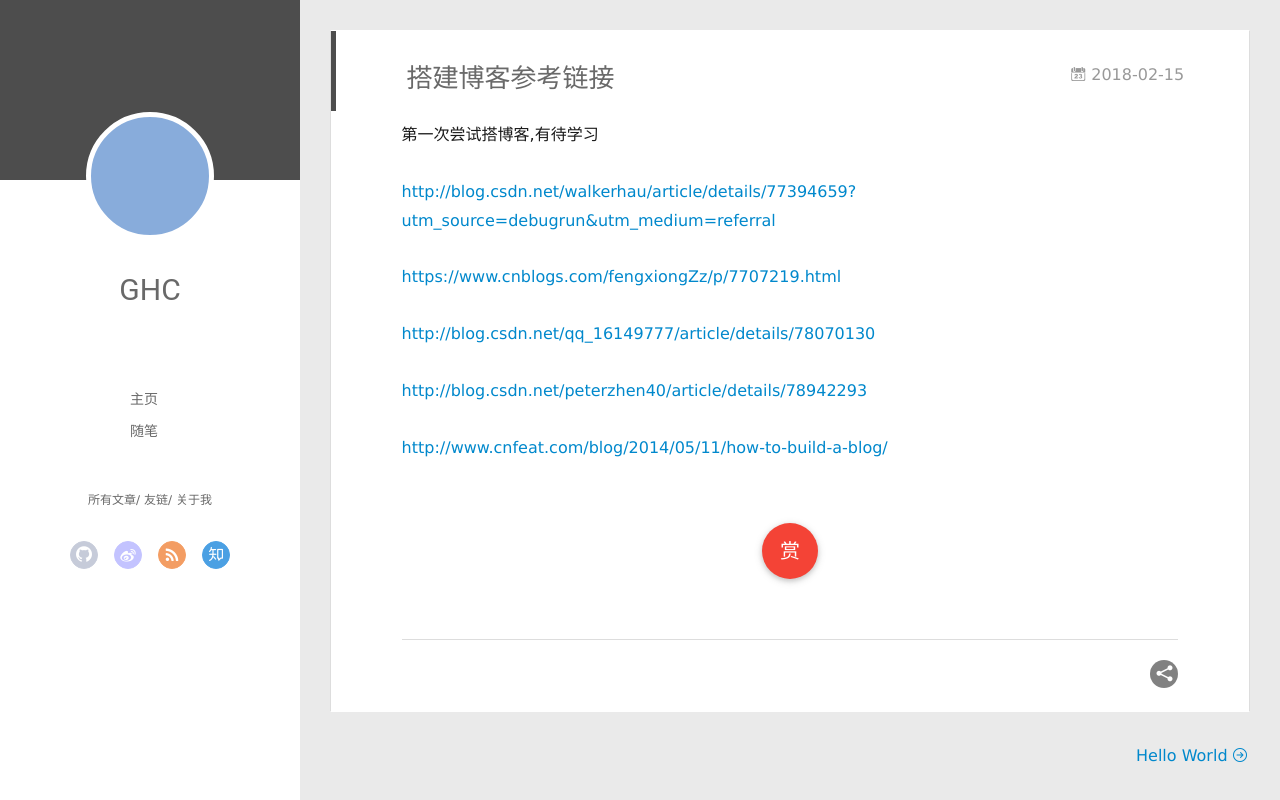
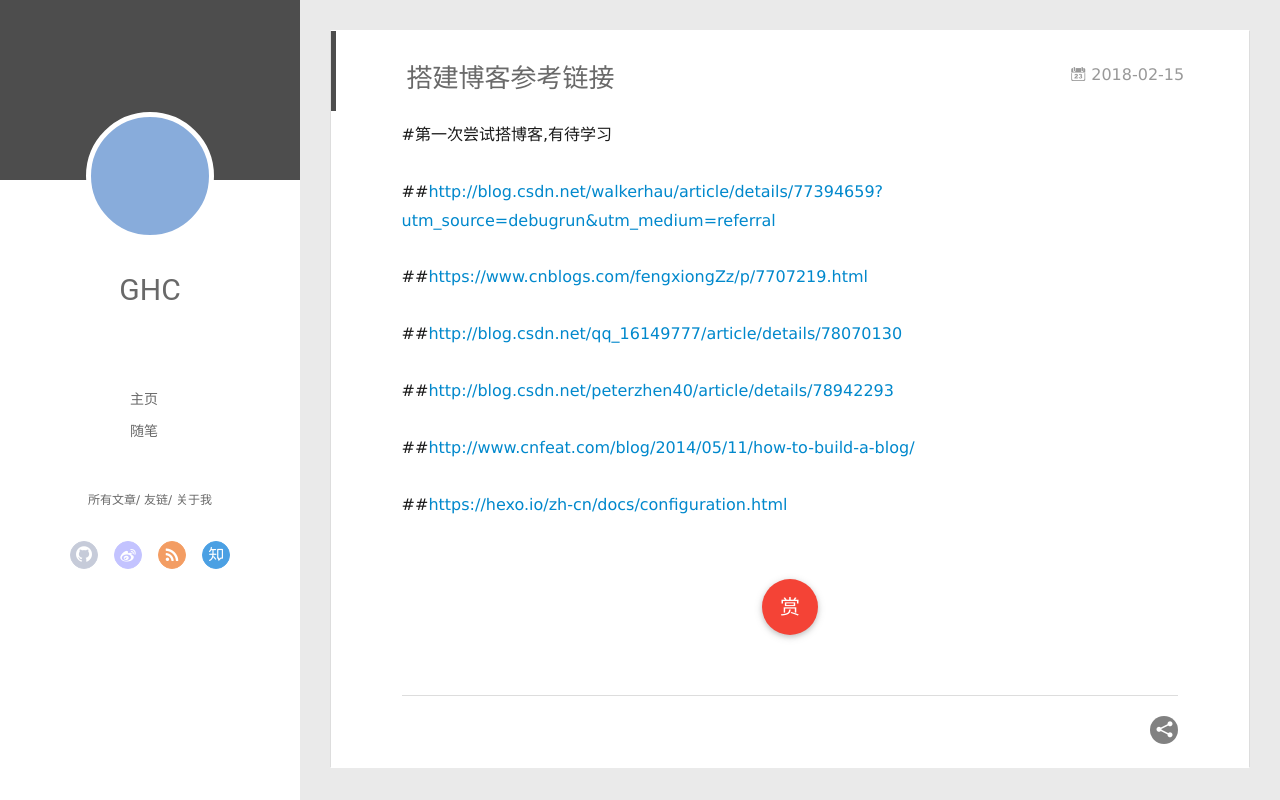
Before and after one commit to hcguoO0/ghcdgit.github.io, a plain HTML site: page 2018/02/15/blog/index.html in a window 1280 px wide. Drawn offline with Linux system fonts and the light colour scheme; no server answers.

Commit message:
Site updated: 2018-02-16 10:50:37

```diff
--- a/2018/02/15/blog/index.html
+++ b/2018/02/15/blog/index.html
@@ -8,16 +8,16 @@
   <link rel="dns-prefetch" href="https://ghcdgit.github.io">
   <title>搭建博客参考链接 | GHC&#39;s Blog</title>
   <meta name="viewport" content="width=device-width, initial-scale=1, maximum-scale=1">
-  <meta name="description" content="第一次尝试搭博客,有待学习 http://blog.csdn.net/walkerhau/article/details/77394659?utm_source=debugrun&amp;amp;utm_medium=referral https://www.cnblogs.com/fengxiongZz/p/7707219.html http://blog.csdn.net/qq_16149777/ar">
+  <meta name="description" content="#第一次尝试搭博客,有待学习 ##http://blog.csdn.net/walkerhau/article/details/77394659?utm_source=debugrun&amp;amp;utm_medium=referral ##https://www.cnblogs.com/fengxiongZz/p/7707219.html ##http://blog.csdn.net/qq_1614">
 <meta property="og:type" content="article">
 <meta property="og:title" content="搭建博客参考链接">
 <meta property="og:url" content="https://ghcdgit.github.io/2018/02/15/blog/index.html">
 <meta property="og:site_name" content="GHC&#39;s Blog">
-<meta property="og:description" content="第一次尝试搭博客,有待学习 http://blog.csdn.net/walkerhau/article/details/77394659?utm_source=debugrun&amp;amp;utm_medium=referral https://www.cnblogs.com/fengxiongZz/p/7707219.html http://blog.csdn.net/qq_16149777/ar">
-<meta property="og:updated_time" content="2018-02-16T01:58:02.613Z">
+<meta property="og:description" content="#第一次尝试搭博客,有待学习 ##http://blog.csdn.net/walkerhau/article/details/77394659?utm_source=debugrun&amp;amp;utm_medium=referral ##https://www.cnblogs.com/fengxiongZz/p/7707219.html ##http://blog.csdn.net/qq_1614">
+<meta property="og:updated_time" content="2018-02-16T02:35:26.632Z">
 <meta name="twitter:card" content="summary">
 <meta name="twitter:title" content="搭建博客参考链接">
-<meta name="twitter:description" content="第一次尝试搭博客,有待学习 http://blog.csdn.net/walkerhau/article/details/77394659?utm_source=debugrun&amp;amp;utm_medium=referral https://www.cnblogs.com/fengxiongZz/p/7707219.html http://blog.csdn.net/qq_16149777/ar">
+<meta name="twitter:description" content="#第一次尝试搭博客,有待学习 ##http://blog.csdn.net/walkerhau/article/details/77394659?utm_source=debugrun&amp;amp;utm_medium=referral ##https://www.cnblogs.com/fengxiongZz/p/7707219.html ##http://blog.csdn.net/qq_1614">
 
     <link rel="alternative" href="/atom.xml" title="GHC&#39;s Blog" type="application/atom+xml">
 
@@ -173,12 +173,13 @@
 
     <div class="article-entry" itemprop="articleBody">
 
-        <p>第一次尝试搭博客,有待学习</p>
-<p><a href="http://blog.csdn.net/walkerhau/article/details/77394659?utm_source=debugrun&amp;utm_medium=referral" target="_blank" rel="noopener">http://blog.csdn.net/walkerhau/article/details/77394659?utm_source=debugrun&amp;utm_medium=referral</a></p>
-<p><a href="https://www.cnblogs.com/fengxiongZz/p/7707219.html" target="_blank" rel="noopener">https://www.cnblogs.com/fengxiongZz/p/7707219.html</a></p>
-<p><a href="http://blog.csdn.net/qq_16149777/article/details/78070130" target="_blank" rel="noopener">http://blog.csdn.net/qq_16149777/article/details/78070130</a></p>
-<p><a href="http://blog.csdn.net/peterzhen40/article/details/78942293" target="_blank" rel="noopener">http://blog.csdn.net/peterzhen40/article/details/78942293</a></p>
-<p><a href="http://www.cnfeat.com/blog/2014/05/11/how-to-build-a-blog/" target="_blank" rel="noopener">http://www.cnfeat.com/blog/2014/05/11/how-to-build-a-blog/</a></p>
+        <p>#第一次尝试搭博客,有待学习</p>
+<p>##<a href="http://blog.csdn.net/walkerhau/article/details/77394659?utm_source=debugrun&amp;utm_medium=referral" target="_blank" rel="noopener">http://blog.csdn.net/walkerhau/article/details/77394659?utm_source=debugrun&amp;utm_medium=referral</a></p>
+<p>##<a href="https://www.cnblogs.com/fengxiongZz/p/7707219.html" target="_blank" rel="noopener">https://www.cnblogs.com/fengxiongZz/p/7707219.html</a></p>
+<p>##<a href="http://blog.csdn.net/qq_16149777/article/details/78070130" target="_blank" rel="noopener">http://blog.csdn.net/qq_16149777/article/details/78070130</a></p>
+<p>##<a href="http://blog.csdn.net/peterzhen40/article/details/78942293" target="_blank" rel="noopener">http://blog.csdn.net/peterzhen40/article/details/78942293</a></p>
+<p>##<a href="http://www.cnfeat.com/blog/2014/05/11/how-to-build-a-blog/" target="_blank" rel="noopener">http://www.cnfeat.com/blog/2014/05/11/how-to-build-a-blog/</a></p>
+<p>##<a href="https://hexo.io/zh-cn/docs/configuration.html" target="_blank" rel="noopener">https://hexo.io/zh-cn/docs/configuration.html</a></p>
 
 
 
@@ -338,7 +339,7 @@
 		toc_hide_index: true,
 		root: "/",
 		innerArchive: true,
-		showTags: false
+		showTags: true
 	}
 </script>
 
--- /dev/null
+++ b/content.json
@@ -0,0 +1 @@
+[{"title":"搭建博客参考链接","date":"2018-02-15T11:12:38.000Z","path":"2018/02/15/blog/","tags":[]},{"title":"Hello World","date":"2018-02-15T10:34:46.438Z","path":"2018/02/15/hello-world/","tags":[]}]
```
Also changed, not shown: 2018/02/15/hello-world/index.html (+1 -1 lines), archives/2018/02/index.html (+1 -1 lines), archives/2018/index.html (+1 -1 lines), archives/index.html (+1 -1 lines), index.html (+8 -7 lines).
